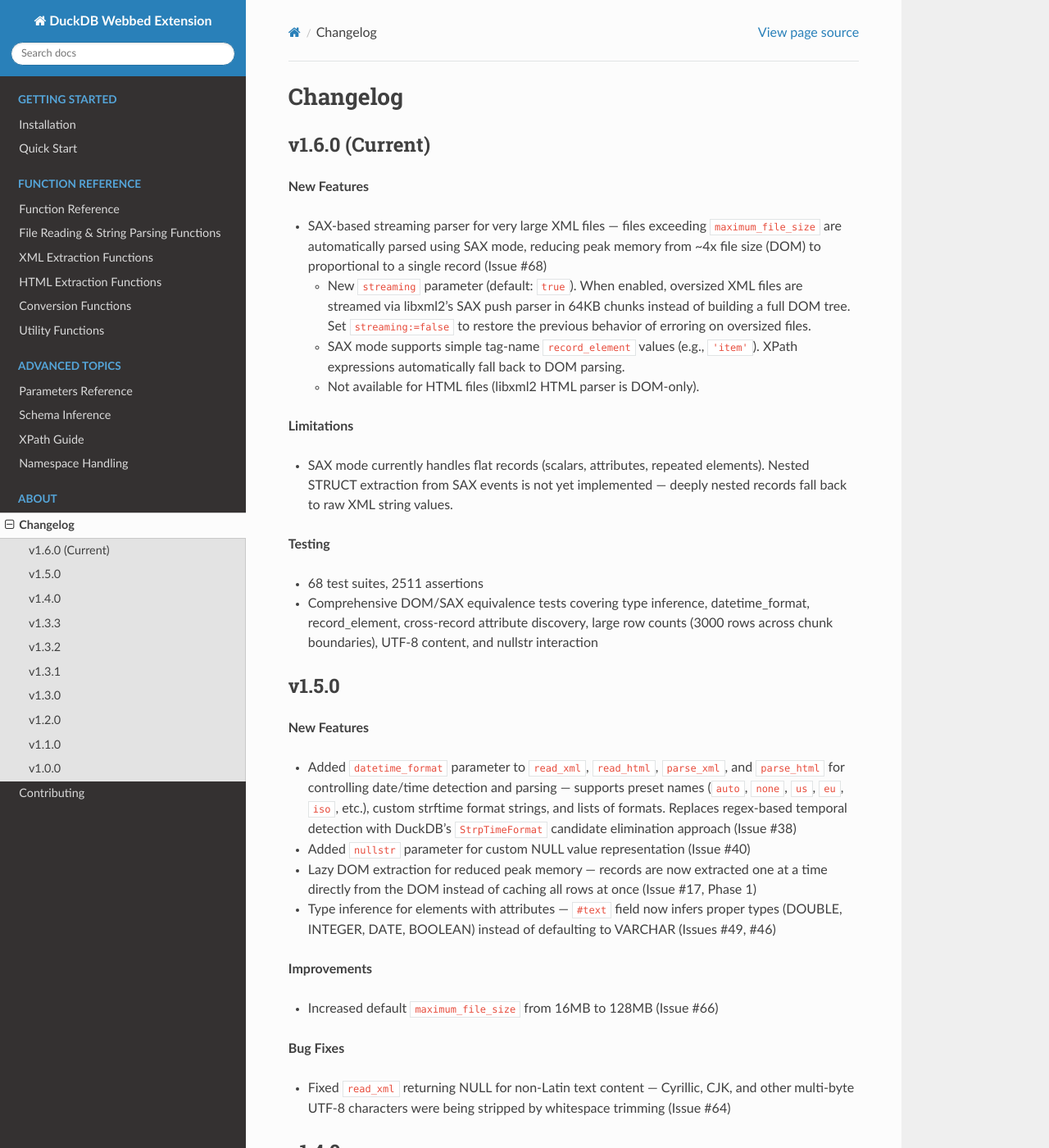
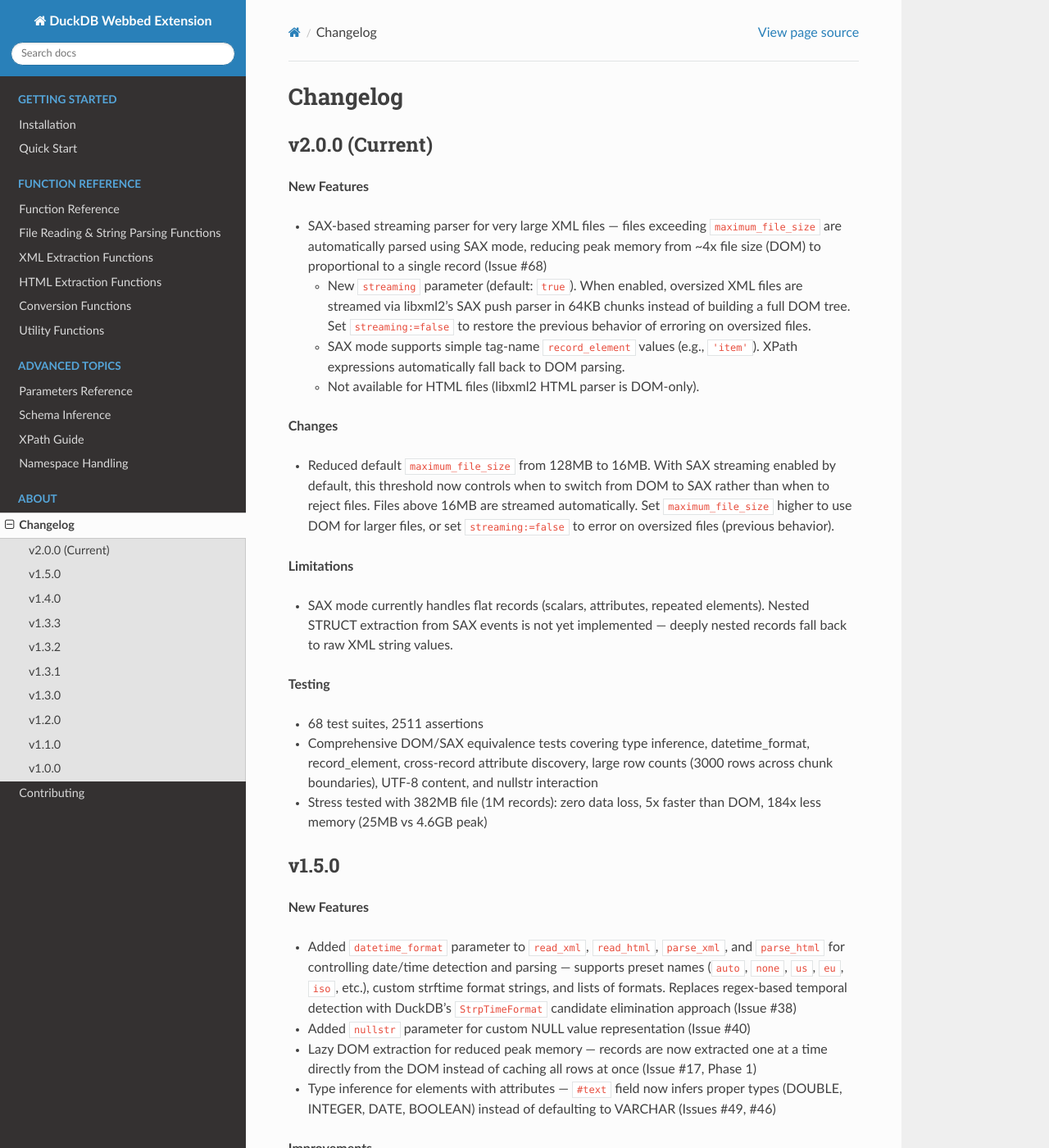
Before and after one commit to teaguesterling/duckdb_webbed, a Sphinx documentation site: the page built from docs/changelog.rst, in a window 1280 px wide and 1400 px high. Shown: the whole window at 82% size. Built offline with Sphinx 7.4.7 and the Read the Docs theme 3.1.0, drawn with Linux system fonts in a browser that asks for light colours.

Commit message:
feat: reduce maximum_file_size default to 16MB for v2.0.0
With streaming=true as the default, maximum_file_size is now the
threshold for switching from DOM to SAX rather than a rejection limit.
16MB is appropriate because:
- DOM overhead is ~3-4x file size, so 16MB files use ~50MB RAM
- Above 16MB, SAX streaming provides dramatically better memory usage
- Users can still increase the limit for DOM parsing of larger files

Co-Authored-By: Claude Opus 4.6 (1M context) <noreply@anthropic.com>

```diff
--- a/docs/changelog.rst
+++ b/docs/changelog.rst
@@ -1,7 +1,7 @@
 Changelog
 =========
 
-v1.6.0 (Current)
+v2.0.0 (Current)
 -----------------
 
 **New Features**
@@ -18,6 +18,14 @@ v1.6.0 (Current)
     XPath expressions automatically fall back to DOM parsing.
   - Not available for HTML files (libxml2 HTML parser is DOM-only).
 
+**Changes**
+
+- Reduced default ``maximum_file_size`` from 128MB to 16MB. With SAX streaming
+  enabled by default, this threshold now controls when to switch from DOM to SAX
+  rather than when to reject files. Files above 16MB are streamed automatically.
+  Set ``maximum_file_size`` higher to use DOM for larger files, or set
+  ``streaming:=false`` to error on oversized files (previous behavior).
+
 **Limitations**
 
 - SAX mode currently handles flat records (scalars, attributes, repeated elements).
@@ -30,6 +38,8 @@ v1.6.0 (Current)
 - Comprehensive DOM/SAX equivalence tests covering type inference, datetime_format,
   record_element, cross-record attribute discovery, large row counts (3000 rows
   across chunk boundaries), UTF-8 content, and nullstr interaction
+- Stress tested with 382MB file (1M records): zero data loss, 5x faster than DOM,
+  184x less memory (25MB vs 4.6GB peak)
 
 v1.5.0
 -----------------
--- a/docs/functions/file_reading.rst
+++ b/docs/functions/file_reading.rst
@@ -34,7 +34,7 @@ Read XML files with automatic schema inference.
      - Skip files that fail to parse (default: false)
    * - ``maximum_file_size``
      - BIGINT
-     - Maximum file size in bytes (default: 128MB)
+     - Maximum file size in bytes for DOM parsing (default: 16MB). Files above this use SAX streaming.
    * - ``record_element``
      - VARCHAR
      - XPath or tag name for elements that become rows
--- a/docs/parameters.rst
+++ b/docs/parameters.rst
@@ -26,8 +26,8 @@ These parameters are available for both ``read_xml`` and ``read_html``:
      - Skip files that fail to parse instead of raising an error
    * - ``maximum_file_size``
      - BIGINT
-     - 134217728
-     - Maximum file size in bytes (128MB default)
+     - 16777216
+     - Maximum file size in bytes for DOM parsing (16MB default). Files above this use SAX streaming when ``streaming=true``.
    * - ``auto_detect``
      - BOOLEAN
      - true
--- a/docs/quickstart.rst
+++ b/docs/quickstart.rst
@@ -151,7 +151,7 @@ Use ``nullstr`` to specify values that should be treated as NULL:
 Processing Large Files
 ----------------------
 
-Files exceeding ``maximum_file_size`` (128MB by default) are automatically streamed
+Files exceeding ``maximum_file_size`` (16MB by default) are automatically streamed
 using a SAX-based parser that processes XML in chunks — peak memory stays proportional
 to a single record rather than the entire file:
 
--- a/docs/schema_inference.rst
+++ b/docs/schema_inference.rst
@@ -173,7 +173,7 @@ Limit parsing depth with ``max_depth``:
 SAX Streaming and Schema Inference
 -----------------------------------
 
-When files exceed ``maximum_file_size`` (128MB by default), the extension uses SAX-based
+When files exceed ``maximum_file_size`` (16MB by default), the extension uses SAX-based
 streaming instead of building a full DOM tree. This affects schema inference in two ways:
 
 1. **Sample-based inference** — SAX mode reads the first ``sample_size`` records (default: 50)
```
Also changed, not shown: README.md (+1 -1 lines), 2 other files.
